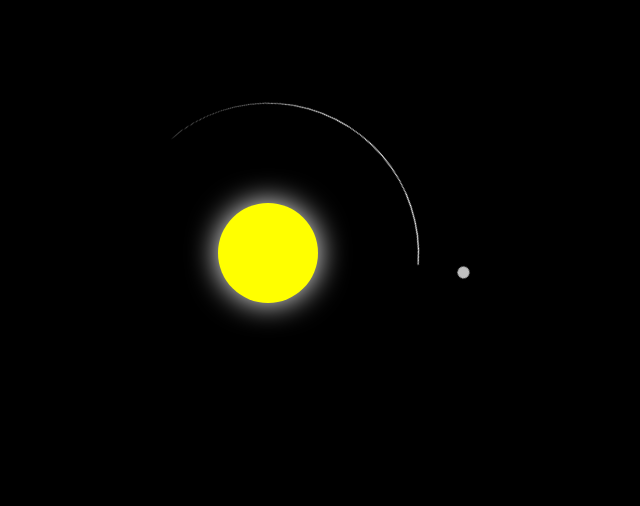
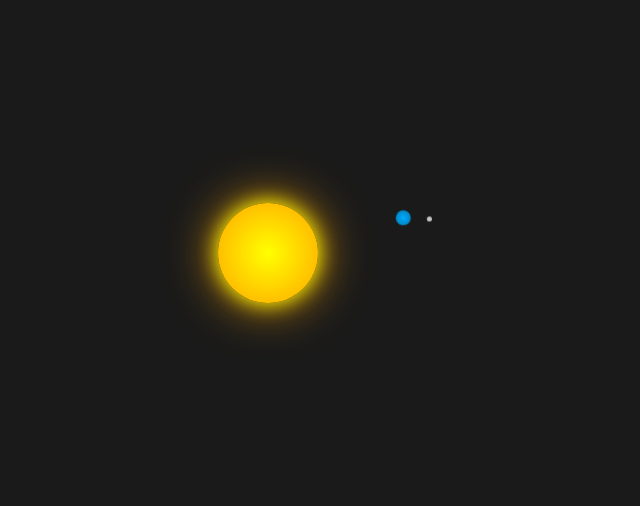
Before and after one commit to theYE-8266-viren-Nai/solarSystem-HTML-CSS, a plain HTML site: page index.html in a window 1280 px wide. Shown: the part 147-653 px from the top of the page, without its empty margins (372-1012 px from the left). Drawn offline with Linux system fonts and the light colour scheme.

Commit message:
improved version commit:

```diff
--- a/index.html
+++ b/index.html
@@ -3,7 +3,7 @@
 <head>
     <meta charset="UTF-8">
     <meta name="viewport" content="width=device-width, initial-scale=1.0">
-    <title>Document</title>
+    <title>Solar System Animation</title>
     <style>
         body {
             margin: 0;
@@ -11,13 +11,13 @@
             display: flex;
             align-items: center;
             justify-content: center;
-            background-color: black;
+            background-color: #1a1a1a;
             overflow: hidden;
         }
         .container {
             font-size: 10px;
-            width: 40em; /* Removed conflicting 200px */
-            height: 40em;
+            width: 50em;
+            height: 50em;
             position: relative;
         }
         .sun {
@@ -25,43 +25,42 @@
             width: 10em;
             height: 10em;
             border-radius: 50%;
-            background-color: yellow;
-            top: 15em;
-            left: 15em;
-            box-shadow: 0 0 3em white;
+            background: radial-gradient(circle, yellow, orange);
+            top: 50%;
+            left: 50%;
+            transform: translate(-50%, -50%);
+            box-shadow: 0 0 2em yellow, 0 0 5em orange;
         }
         .earth {
             position: absolute;
-            width: 30em;
-            height: 30em;
+            width: 1.5em;
+            height: 1.5em;
+            background: radial-gradient(circle, #00aaff, #0077aa);
+            border-radius: 50%;
             top: 5em;
-            left: 5em;
-            border-style: solid;
-            border-color: white transparent transparent transparent;
-            border-width: 0.1em 0.1em 0 0;
-            border-radius: 50%;
-            animation: orbit 36.5s linear infinite;
-            transform-origin: 50% 50%; /* Center of rotation */
+            left: 50%;
+            transform-origin: 0 50%;
+            animation: earthOrbit 36.5s linear infinite;
         }
         .moon {
             position: absolute;
-            top: 0.8em;
-            right: 0.2em;
-            width: 1.2em;
-            height: 1.2em; /* Fixed unit syntax */
-            background-color: silver;
-            border-radius: 50%; /* Make it circular */
-            animation: moonOrbit 5s linear infinite; /* Optional moon orbit */
+            width: 0.5em;
+            height: 0.5em;
+            background: radial-gradient(circle, silver, #ccc);
+            border-radius: 50%;
+            top: 0.5em;
+            left: 1em;
+            transform-origin: 0 0;
+            animation: moonOrbit 2.7s linear infinite;
         }
-        @keyframes orbit {
-            to {
-                transform: rotate(360deg);
-            }
+        @keyframes earthOrbit {
+            0% { transform: rotate(0deg) translateX(20em); }
+            50% { transform: rotate(180deg) translateX(20em); }
+            100% { transform: rotate(360deg) translateX(20em); }
         }
         @keyframes moonOrbit {
-            to {
-                transform: rotate(360deg);
-            }
+            0% { transform: rotate(0deg) translateX(2em); }
+            100% { transform: rotate(360deg) translateX(2em); }
         }
     </style>
 </head>
```
